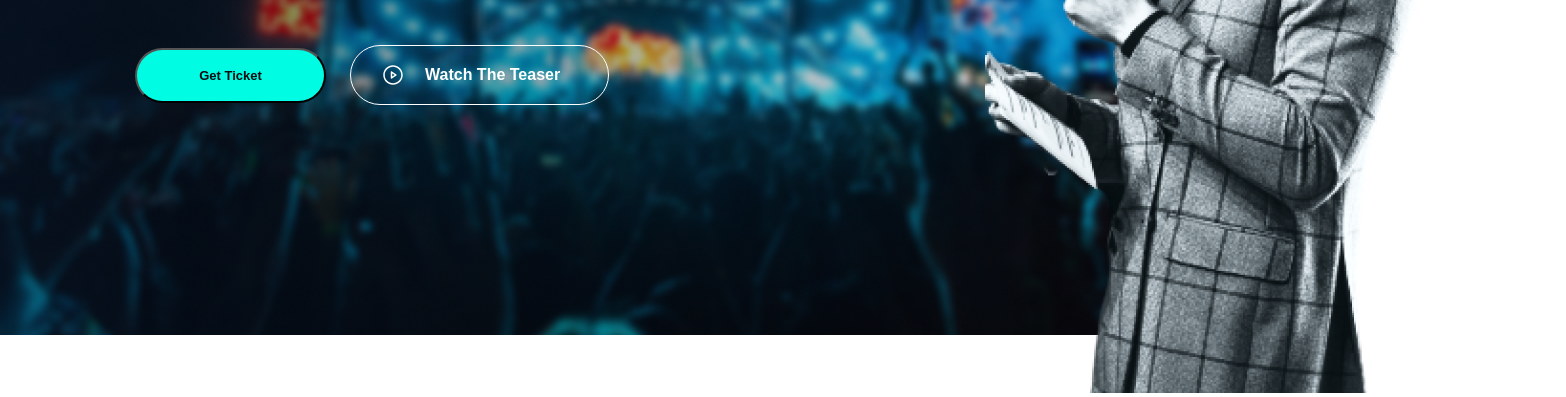
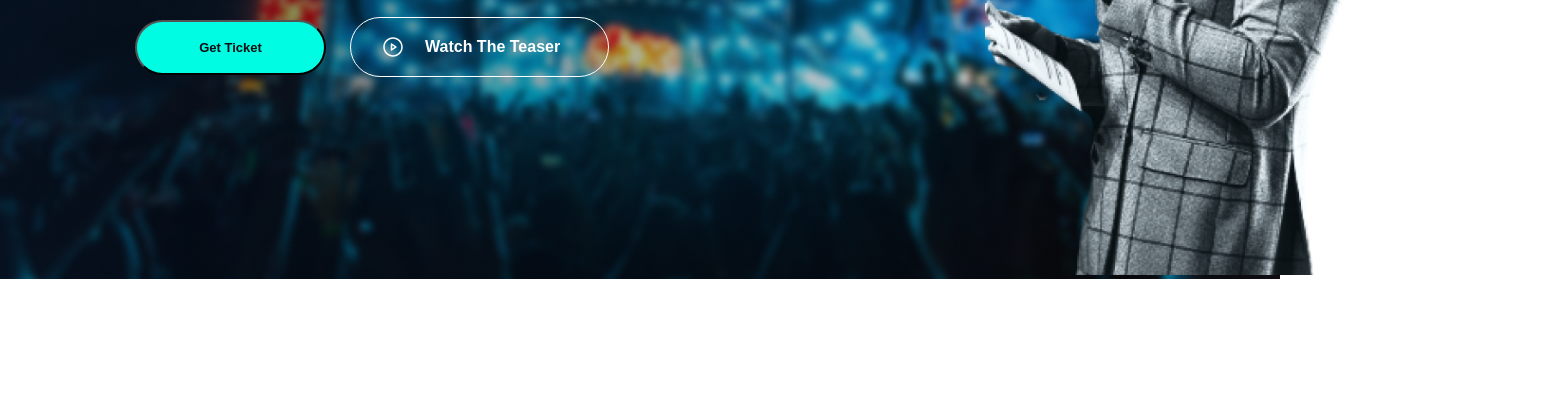
Before and after one commit to shaxboz00/project, a plain HTML site: page index.html in a window 1280 px wide. Shown: the part 538-935 px from the top of the page, 1566 px wide, since content can reach past the window. After the commit the page ends 817 px from the top, so only its background shows below. Drawn offline with Linux system fonts and the light colour scheme.

Commit message:
code add

```diff
--- a/style.css
+++ b/style.css
@@ -111,3 +111,8 @@ p{
     gap: 20px;
 
 }
+
+.photo img{
+    width: 500px;
+    height: 740px;
+}
```
